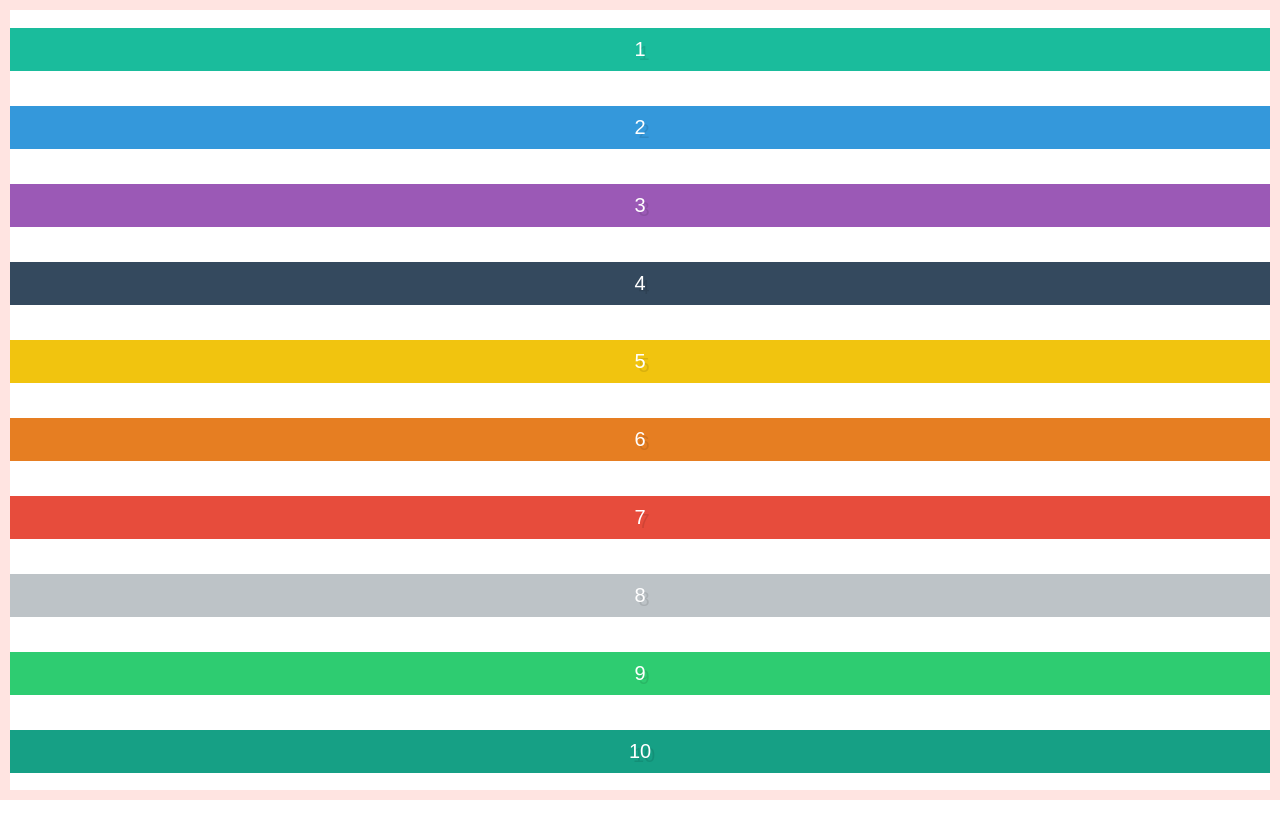
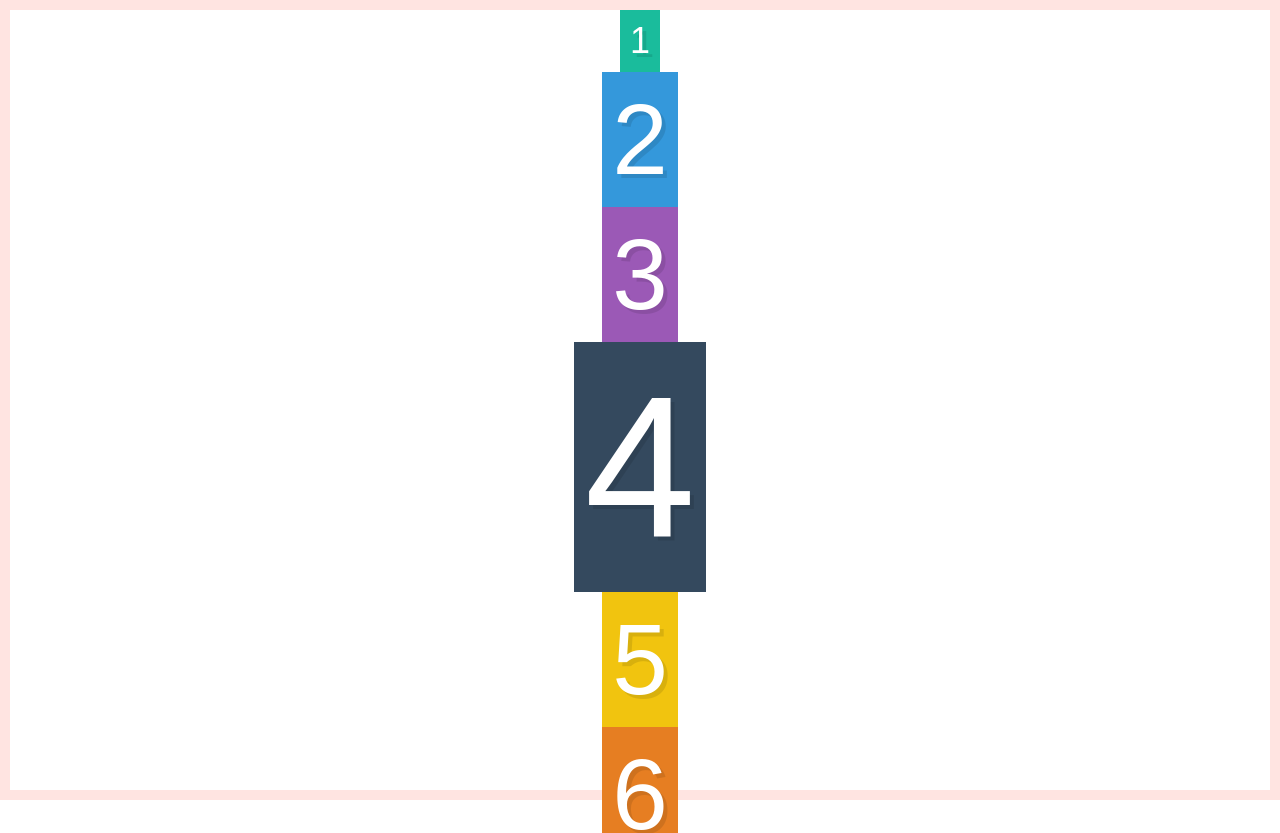
Before and after one commit to hannah-saurusrex/wesbos-what-the-flexbox, a website: page app/alignment-and-centering/index.html in a window 1280 px wide. Shown: the top 833 px of the page. Before the commit the page ends 800 px from the top, so only its background shows below. Drawn offline with Linux system fonts and the light colour scheme.

Commit message:
played around with align items in flexbox

```diff
--- a/app/alignment-and-centering/style.css
+++ b/app/alignment-and-centering/style.css
@@ -9,7 +9,7 @@ input[type=reset],input[type=submit]{-webkit-appearance:button;cursor:pointer;}b
 /* Some default styles to make each box visible */
 .box {
   color:white;
-  font-size: 20px;
+  font-size: 100px;
   text-align: center;
   text-shadow:4px 4px 0 rgba(0,0,0,0.1);
   padding:10px;
@@ -31,8 +31,16 @@ input[type=reset],input[type=submit]{-webkit-appearance:button;cursor:pointer;}b
 /* We start writing out flexbox here. The above is just page setup */
 .container {
   display: flex;
-  justify-content: space-around;
   border: 10px solid mistyrose;
+  align-items: center;
+  height: 100vh;
   flex-direction: column;
-  min-height: 100vh;
 }
+
+.box1 {
+  font-size: 36px;
+}
+
+.box4 {
+  font-size: 200px;
+}
```
